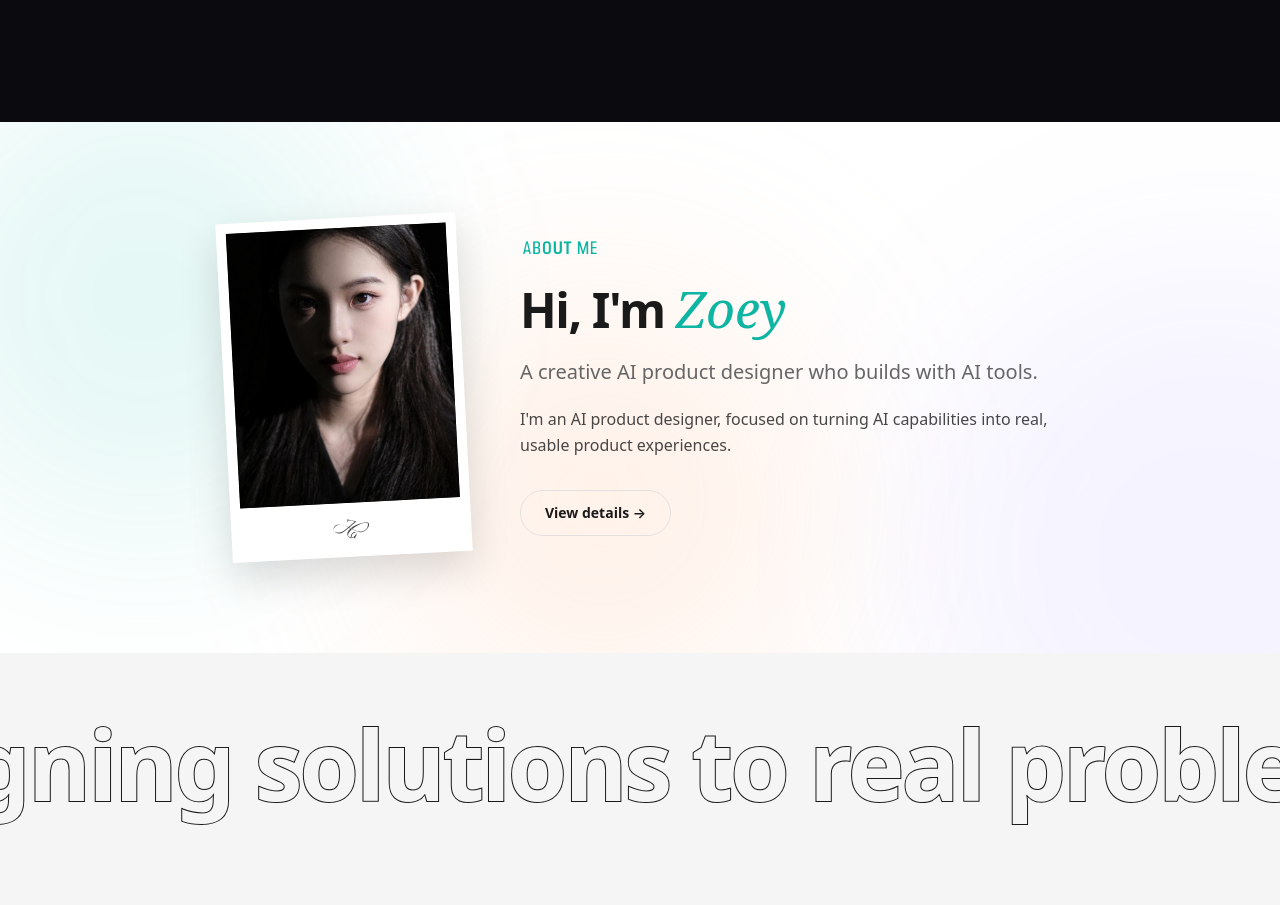
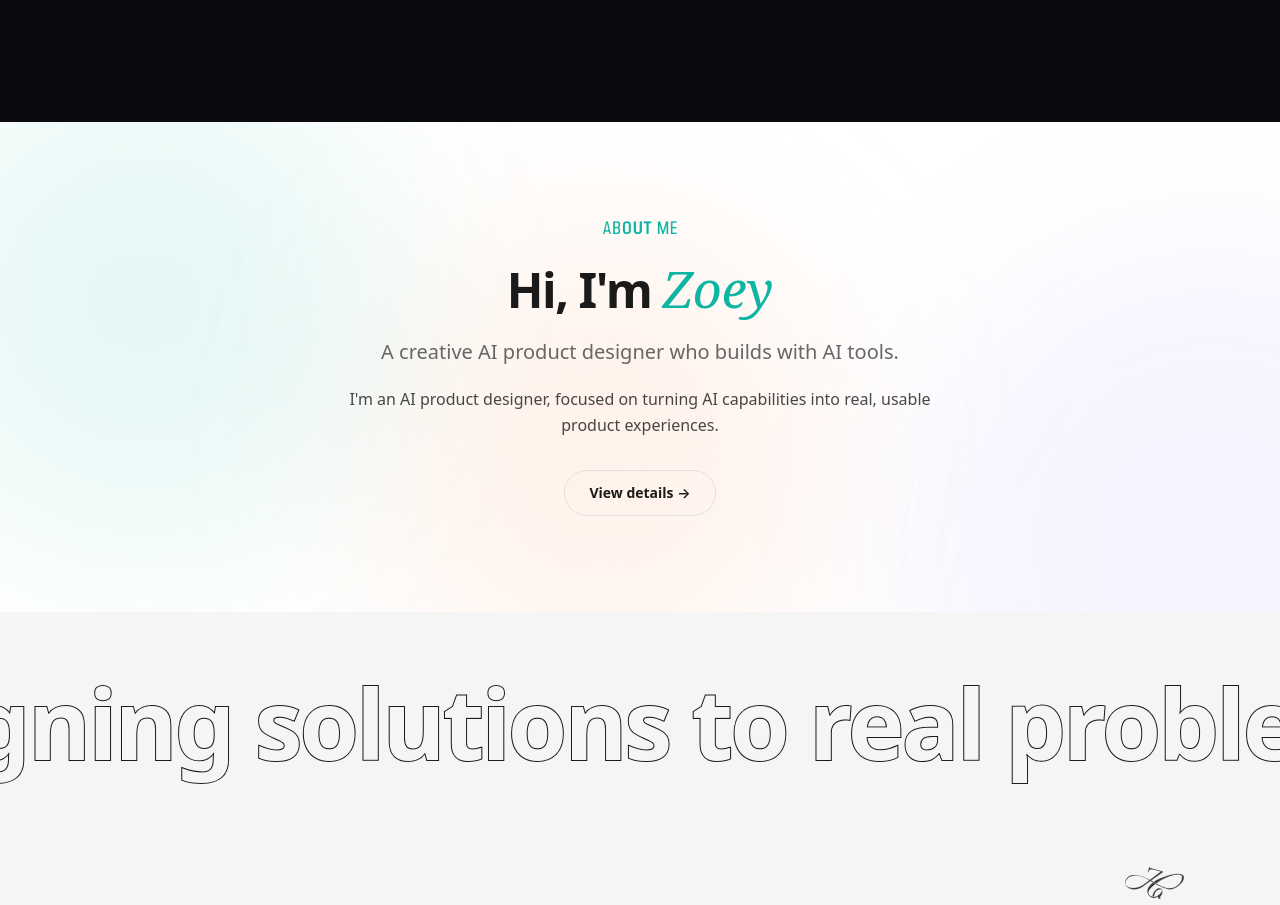
Before and after one commit to gaogao0805/portfolio, a Next.js app: page /en in a window 1280 px wide. Shown: the part 3900-4805 px from the top of the page. Built offline with nearby package versions, Linux system fonts and the light colour scheme.

Commit message:
Hide home About polaroid and center the section

```diff
--- a/src/app/[locale]/page.tsx
+++ b/src/app/[locale]/page.tsx
@@ -55,9 +55,9 @@ export default async function HomePage({
         className="theme-light relative z-10 scroll-mt-24 overflow-hidden bg-bg-light"
       >
         <AmbientOrbs />
-        <div className="relative mx-auto flex max-w-2xl flex-col items-center px-5 py-24 text-center sm:max-w-4xl sm:flex-row sm:items-center sm:gap-14 sm:px-8 sm:text-left">
-          {/* 拍立得照片：白框、微斜、签名落款，hover 回正 */}
-          <Reveal delay={0.05}>
+        <div className="relative mx-auto flex max-w-2xl flex-col items-center px-5 py-24 text-center sm:px-8">
+          {/* 拍立得照片：白框、微斜、签名落款，hover 回正（暂时隐藏） */}
+          <Reveal delay={0.05} className="hidden">
             <div className="group mb-10 w-56 shrink-0 rotate-[-3deg] bg-white p-2.5 pb-3 shadow-[0_16px_40px_rgba(0,0,0,0.14)] transition-transform duration-500 hover:rotate-0 sm:mb-0 sm:w-60">
               <div className="relative aspect-[4/5] overflow-hidden bg-black">
                 <Image
```
